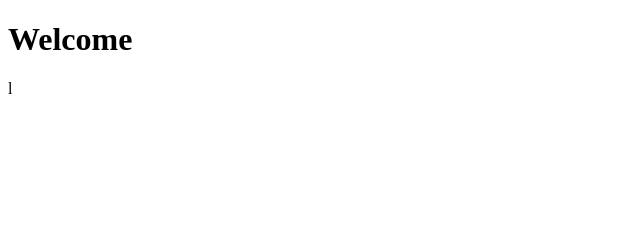
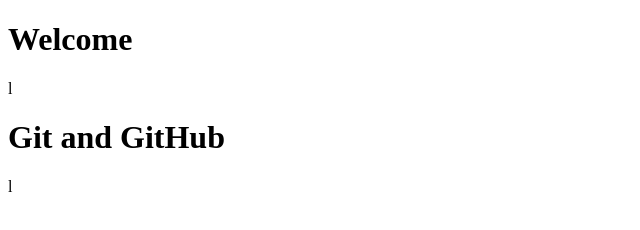
Before and after one commit to ainugiri/Jan2024_a, a plain HTML site: page index.html in a window 1280 px wide. Shown: the whole page, without its empty margins (0-640 px from the left). Drawn offline with Linux system fonts and the light colour scheme.

Commit message:
second commit

```diff
--- a/index.html
+++ b/index.html
@@ -7,5 +7,6 @@
 </head>
 <body>
     <h1>Welcome</h1>l
+    <h1>Git and GitHub</h1>l
 </body>
 </html>
```
Also changed, not shown: product.html (added), services.html (added).
